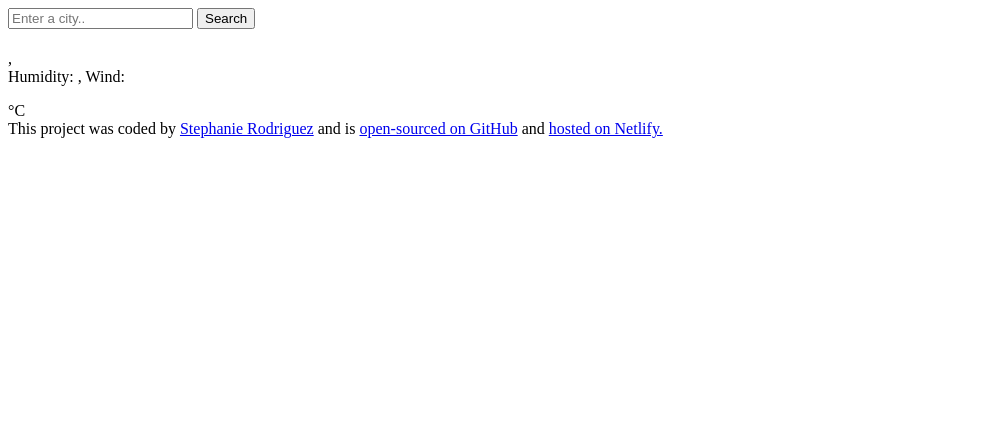
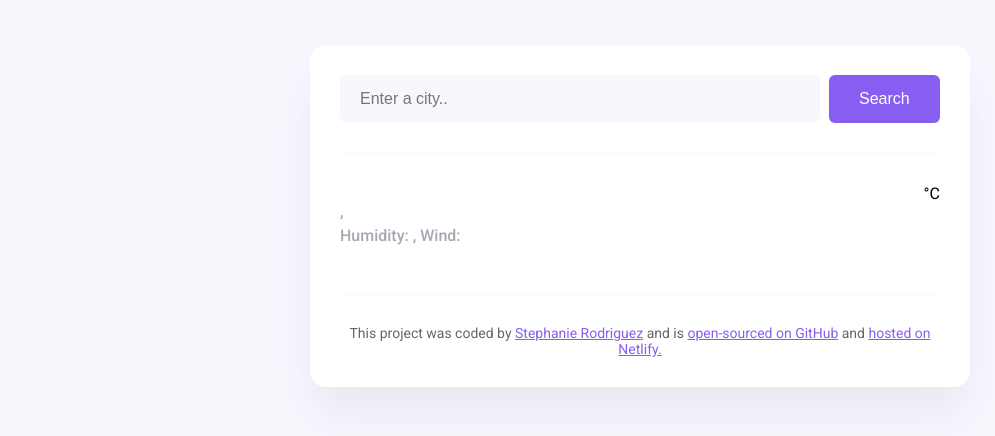
Before and after one commit to steph-sketch850/vanilla-weather-search, a plain HTML site: page index.html in a window 1280 px wide. Shown: the whole page, without its empty margins (0-995 px from the left). Drawn offline with nearby package versions, Linux system fonts and the light colour scheme; no server answers.

Commit message:
Updated linked js and css file to html

```diff
--- a/index.html
+++ b/index.html
@@ -9,7 +9,7 @@
     <link
         href="https://fonts.googleapis.com/css2?family=Roboto:ital,wght@0,100;0,300;0,400;0,500;0,700;0,900;1,100;1,300;1,400;1,500;1,700;1,900&display=swap"
         rel="stylesheet" />
-    <link rel="stylesheet" href="src/style.css" />
+    <link rel="stylesheet" href="styles.css" />
     <script src="https://cdn.jsdelivr.net/npm/axios@1.1.2/dist/axios.min.js"></script>
     <title>Meteo App</title>
 </head>
@@ -43,20 +43,17 @@
             </div>
         </main>
 
-
-
         <footer>
-
             This project was coded by
             <a href="https://github.com/steph-sketch850" target="_blank">Stephanie Rodriguez</a> and is
             <a href="https://github.com/steph-sketch850/vanilla-weather-search" target="_blank">open-sourced on
                 GitHub</a>
             and
             <a href="https://stephsfirstproject.netlify.app/" target="_blank">hosted on Netlify.</a>
-
         </footer>
     </div>
     <script src="index.js"></script>
 </body>
+</body>
 
 </html>
```
